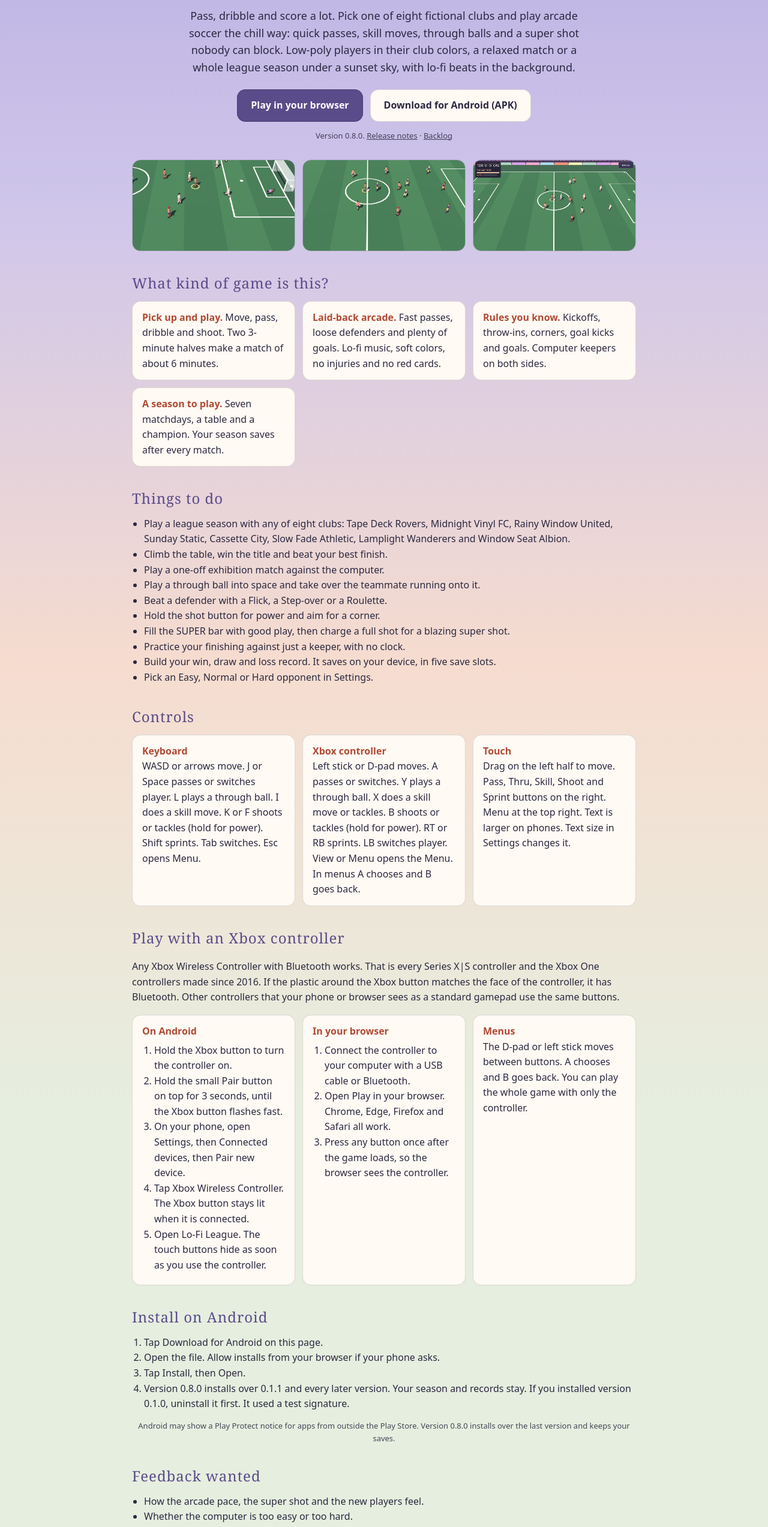
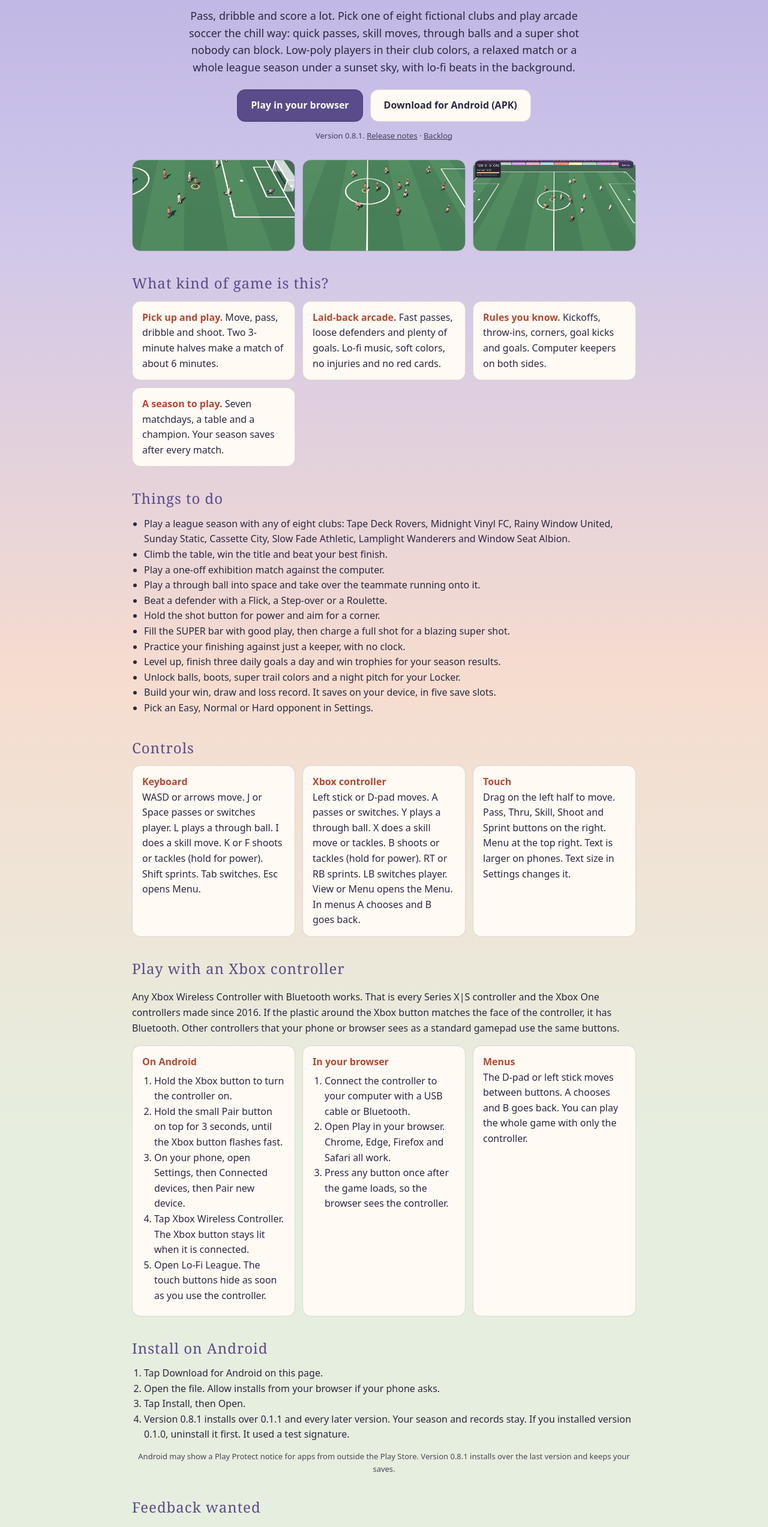
Before and after one commit to bclark10121-cloud/lo-fi-league, a plain HTML site: page docs/index.html in a window 1280 px wide. Shown: the part 240-2786 px from the top of the page at 60% size. Drawn offline with Linux system fonts and the light colour scheme.

Commit message:
Lo-Fi League v0.8.1: standards catch-up, level, daily goals, trophies and the Locker
Co-Authored-By: Claude Opus 5.5 <noreply@anthropic.com>
Claude-Session: https://claude.ai/code/session_0117TTYB7wpAfTUN3Ms1CsVB

```diff
--- a/docs/index.html
+++ b/docs/index.html
@@ -32,21 +32,21 @@ footer{margin-top:44px;font-size:13px;opacity:.8;text-align:center}footer a{colo
 <div class="back"><a href="https://bclark10121-cloud.github.io/">&larr; The Game Shelf</a></div>
 <header><img class="icon" src="icon.png" alt=""><h1>Lo-Fi League</h1><div class="tag">Laid-back arcade 7 a side soccer</div>
 <p class="lead">Pass, dribble and score a lot. Pick one of eight fictional clubs and play arcade soccer the chill way: quick passes, skill moves, through balls and a super shot nobody can block. Low-poly players in their club colors, a relaxed match or a whole league season under a sunset sky, with lo-fi beats in the background.</p>
-<div class="cta"><a class="btn primary" href="play/">Play in your browser</a><a class="btn ghost" href="downloads/LoFiLeague-v0.8.0.apk">Download for Android (APK)</a></div>
-<p class="note">Version 0.8.0. <a href="release-notes/v0.8.0.md">Release notes</a> &middot; <a href="https://github.com/bclark10121-cloud/lo-fi-league/blob/main/BACKLOG.md">Backlog</a></p></header>
+<div class="cta"><a class="btn primary" href="play/">Play in your browser</a><a class="btn ghost" href="downloads/LoFiLeague-v0.8.1.apk">Download for Android (APK)</a></div>
+<p class="note">Version 0.8.1. <a href="release-notes/v0.8.1.md">Release notes</a> &middot; <a href="https://github.com/bclark10121-cloud/lo-fi-league/blob/main/BACKLOG.md">Backlog</a></p></header>
 <div class="shots"><a href="shot-1.jpg"><img src="shot-1.jpg" alt="A super shot beats the diving keeper" width="960" height="540"></a><a href="shot-2.jpg"><img src="shot-2.jpg" alt="Low-poly players in coral and navy kits around the centre circle" width="960" height="540"></a><a href="shot-3.jpg"><img src="shot-3.jpg" alt="Kickoff in a 7 a side match" width="960" height="540"></a></div>
 <h2>What kind of game is this?</h2>
 <div class="grid"><div class="card"><b>Pick up and play.</b> Move, pass, dribble and shoot. Two 3-minute halves make a match of about 6 minutes.</div><div class="card"><b>Laid-back arcade.</b> Fast passes, loose defenders and plenty of goals. Lo-fi music, soft colors, no injuries and no red cards.</div><div class="card"><b>Rules you know.</b> Kickoffs, throw-ins, corners, goal kicks and goals. Computer keepers on both sides.</div><div class="card"><b>A season to play.</b> Seven matchdays, a table and a champion. Your season saves after every match.</div></div>
 <h2>Things to do</h2>
-<ul><li>Play a league season with any of eight clubs: Tape Deck Rovers, Midnight Vinyl FC, Rainy Window United, Sunday Static, Cassette City, Slow Fade Athletic, Lamplight Wanderers and Window Seat Albion.</li><li>Climb the table, win the title and beat your best finish.</li><li>Play a one-off exhibition match against the computer.</li><li>Play a through ball into space and take over the teammate running onto it.</li><li>Beat a defender with a Flick, a Step-over or a Roulette.</li><li>Hold the shot button for power and aim for a corner.</li><li>Fill the SUPER bar with good play, then charge a full shot for a blazing super shot.</li><li>Practice your finishing against just a keeper, with no clock.</li><li>Build your win, draw and loss record. It saves on your device, in five save slots.</li><li>Pick an Easy, Normal or Hard opponent in Settings.</li></ul>
+<ul><li>Play a league season with any of eight clubs: Tape Deck Rovers, Midnight Vinyl FC, Rainy Window United, Sunday Static, Cassette City, Slow Fade Athletic, Lamplight Wanderers and Window Seat Albion.</li><li>Climb the table, win the title and beat your best finish.</li><li>Play a one-off exhibition match against the computer.</li><li>Play a through ball into space and take over the teammate running onto it.</li><li>Beat a defender with a Flick, a Step-over or a Roulette.</li><li>Hold the shot button for power and aim for a corner.</li><li>Fill the SUPER bar with good play, then charge a full shot for a blazing super shot.</li><li>Practice your finishing against just a keeper, with no clock.</li><li>Level up, finish three daily goals a day and win trophies for your season results.</li><li>Unlock balls, boots, super trail colors and a night pitch for your Locker.</li><li>Build your win, draw and loss record. It saves on your device, in five save slots.</li><li>Pick an Easy, Normal or Hard opponent in Settings.</li></ul>
 <h2>Controls</h2>
 <div class="grid"><div class="card"><b>Keyboard</b><br>WASD or arrows move. J or Space passes or switches player. L plays a through ball. I does a skill move. K or F shoots or tackles (hold for power). Shift sprints. Tab switches. Esc opens Menu.</div><div class="card"><b>Xbox controller</b><br>Left stick or D-pad moves. A passes or switches. Y plays a through ball. X does a skill move or tackles. B shoots or tackles (hold for power). RT or RB sprints. LB switches player. View or Menu opens the Menu. In menus A chooses and B goes back.</div><div class="card"><b>Touch</b><br>Drag on the left half to move. Pass, Thru, Skill, Shoot and Sprint buttons on the right. Menu at the top right. Text is larger on phones. Text size in Settings changes it.</div></div>
 <h2>Play with an Xbox controller</h2>
 <p>Any Xbox Wireless Controller with Bluetooth works. That is every Series X|S controller and the Xbox One controllers made since 2016. If the plastic around the Xbox button matches the face of the controller, it has Bluetooth. Other controllers that your phone or browser sees as a standard gamepad use the same buttons.</p>
 <div class="grid"><div class="card"><b>On Android</b><ol><li>Hold the Xbox button to turn the controller on.</li><li>Hold the small Pair button on top for 3 seconds, until the Xbox button flashes fast.</li><li>On your phone, open Settings, then Connected devices, then Pair new device.</li><li>Tap Xbox Wireless Controller. The Xbox button stays lit when it is connected.</li><li>Open Lo-Fi League. The touch buttons hide as soon as you use the controller.</li></ol></div><div class="card"><b>In your browser</b><ol><li>Connect the controller to your computer with a USB cable or Bluetooth.</li><li>Open Play in your browser. Chrome, Edge, Firefox and Safari all work.</li><li>Press any button once after the game loads, so the browser sees the controller.</li></ol></div><div class="card"><b>Menus</b><br>The D-pad or left stick moves between buttons. A chooses and B goes back. You can play the whole game with only the controller.</div></div>
 <h2>Install on Android</h2>
-<ol><li>Tap Download for Android on this page.</li><li>Open the file. Allow installs from your browser if your phone asks.</li><li>Tap Install, then Open.</li><li>Version 0.8.0 installs over 0.1.1 and every later version. Your season and records stay. If you installed version 0.1.0, uninstall it first. It used a test signature.</li></ol>
-<p class="note">Android may show a Play Protect notice for apps from outside the Play Store. Version 0.8.0 installs over the last version and keeps your saves.</p>
+<ol><li>Tap Download for Android on this page.</li><li>Open the file. Allow installs from your browser if your phone asks.</li><li>Tap Install, then Open.</li><li>Version 0.8.1 installs over 0.1.1 and every later version. Your season and records stay. If you installed version 0.1.0, uninstall it first. It used a test signature.</li></ol>
+<p class="note">Android may show a Play Protect notice for apps from outside the Play Store. Version 0.8.1 installs over the last version and keeps your saves.</p>
 <h2>Feedback wanted</h2>
 <ul><li>How the arcade pace, the super shot and the new players feel.</li><li>Whether the computer is too easy or too hard.</li><li>Anything that looks wrong, with a screenshot.</li><li>Your phone or browser.</li></ul>
 <footer>Lo-Fi League. Early test build, so expect rough edges. Music by Holizna (CC0), found through Patch.gg. Player model made for the game with Gemini and Meshy. <a href="https://github.com/bclark10121-cloud/lo-fi-league/blob/main/CREDITS.md">Credits</a> &middot; <a href="privacy.html">Privacy</a> &middot; <a href="https://bclark10121-cloud.github.io/">More games on The Game Shelf</a></footer>
```
Also changed, not shown: docs/play/index.html (+1 -1 lines), 4 other files.
